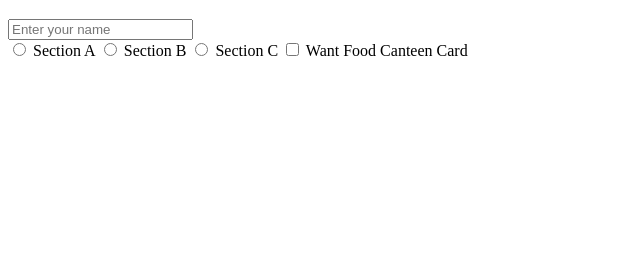
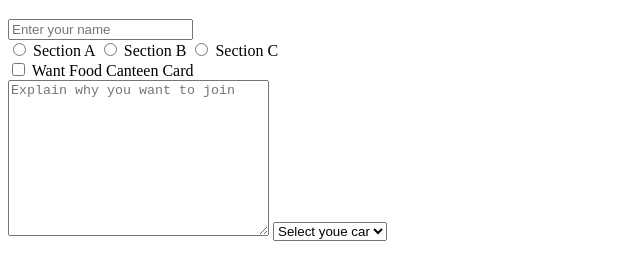
Before and after one commit to dkc2006/HTML, a plain HTML site: page Chapter 4/form/index.html in a window 1280 px wide. Shown: the part 61-340 px from the top of the page, without its empty margins (0-640 px from the left). Drawn offline with Linux system fonts and the light colour scheme.

Commit message:
Lecture-4 complete code

```diff
--- a/Chapter 4/form/index.html
+++ b/Chapter 4/form/index.html
@@ -19,6 +19,7 @@
           />
           Section A
         </label>
+
         <label for="sectionidb">
           <input
             type="radio"
@@ -28,6 +29,7 @@
           />
           Section B
         </label>
+
         <label for="sectionidc">
           <input
             type="radio"
@@ -37,8 +39,25 @@
           />
           Section C
         </label>
+        <br />
         <input type="checkbox" id="foodcanteen" class="red" name="canteen" />
         <label for="foodcanteen">Want Food Canteen Card</label>
+        <br />
+        <textarea
+          name="explain why you want to join"
+          id="explain"
+          cols="30"
+          rows="10"
+          placeholder="Explain why you want to join"
+        ></textarea>
+        <select name="car" id="car">
+          <option value="no-car">Select youe car</option>
+          <option value="honda city">Honda city</option>
+          <option value="baleno">Baleno</option>
+          <option value="Dzire">Dzire</option>
+          <option value="i20">i20</option>
+          <option value="i10">i10</option>
+        </select>
       </form>
     </div>
   </body>
```
Also changed, not shown: Chapter 4/embedding/index.html (added, +28 -0 lines).
